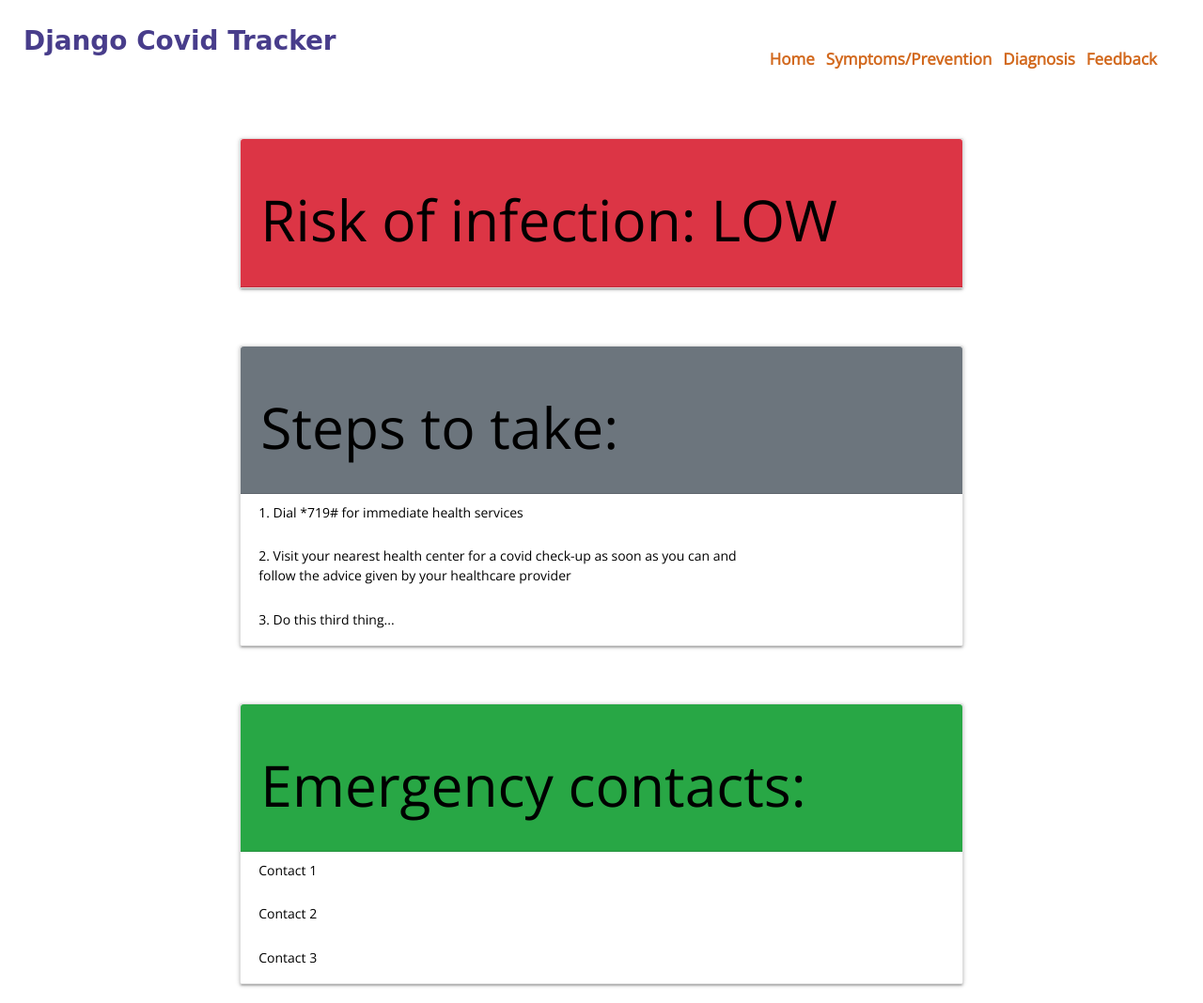
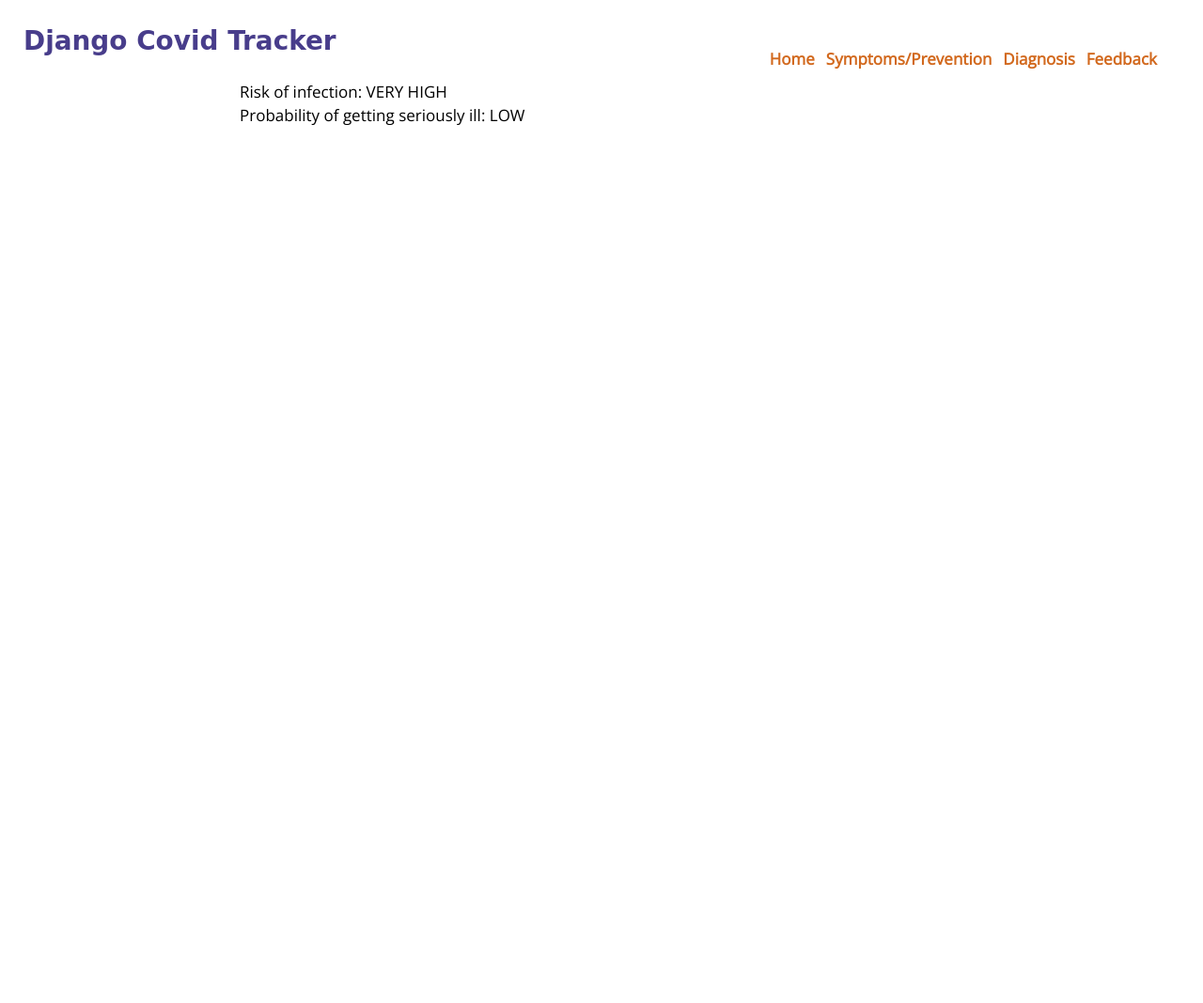
Before and after one commit to MsMutinda/CovidTracker, a Django app: page /feedback/ in a window 1280 px wide. Shown: the whole page at 94% size. After the commit the page ends 134 px from the top, so only its background shows below. Run offline with Django 3.2, Linux system fonts and the light colour scheme; a user stored in the database is signed in; tables that the repository leaves empty hold one stand-in row (values such as "Sample post"); parts of the project's set-up code (start-up, migrations or seed data) failed here and were passed over; some libraries are stand-ins or nearby versions.

Commit message:
check health and travel conditions

```diff
--- a/Tracker/templates/Tracker/infectionfeedback.html
+++ b/Tracker/templates/Tracker/infectionfeedback.html
@@ -2,84 +2,8 @@
 
 {% block content %}
     <section class="container tm-container-max-800 mt-4">
-        <h5 class="pt-5"><strong></strong></h5>
-<!--        {{statement}}-->
-        <div class="card">
-            <div class="card-header h5 bg-danger"><h2><strong>{{message}}</strong></h2></div>
-<!--                <div class="card-body bg-danger">-->
-<!--                    <div class="row">-->
-<!--                        <div class="l-1 p-2 col-12" style="font-weight: bolder; font-size: large">-->
-<!--                            <p>Very High</p>-->
-<!--                        </div>-->
-<!--                    </div>-->
-
-                    <div class="row m-1" style="display: none">
-                        <div class="col-2 notice-typename-covid-3">
-                            <p>&nbsp;</p>
-                        </div>
-                        <div class="col-9 ml-1 pt-2">
-                            <p>Level 3: High</p>
-                        </div>
-                    </div>
-
-                    <div class="row m-1" style="display: none">
-                        <div class="col-2 notice-typename-covid-2">
-                            <p>&nbsp;</p>
-                        </div>
-                        <div class="col-9 ml-1 pt-2">
-                            <p>Level 2: Moderate</p>
-                        </div>
-                    </div>
-
-                    <div class="row m-1" style="display: none">
-                        <div class="col-2 notice-typename-covid-1">
-                            <p>&nbsp;</p>
-                        </div>
-                        <div class="col-9 ml-1 pt-2">
-                            <p>Level 1: Low</p>
-                        </div>
-                    </div>
-
-                    <div class="row m-1" style="display: none">
-                        <div class="col-2 notice-typename-covid-unknown">
-                            <p>&nbsp;</p>
-                        </div>
-                        <div class="col-9 ml-1 pt-2">
-                            <p>Level unknown</p>
-                        </div>
-                    </div>
-
-                </div>
-            </div>
-        </div>
-<br><br>
-
-        <div class="card">
-            <div class="card-header h5 bg-secondary"><h2><strong>Steps to take: </strong></h2></div>
-                <div class="col-9 ml-1 pt-2">
-                    <p>1. Dial *719# for immediate health services</p>
-                </div>
-                <div class="col-9 ml-1 pt-2">
-                    <p>2. Visit your nearest health center for a covid check-up as soon as you can and follow the advice given by your healthcare provider</p>
-                </div>
-                <div class="col-9 ml-1 pt-2">
-                    <p>3. Do this third thing...</p>
-                </div>
-        </div>
-        <br><br>
-
-        <div class="card">
-            <div class="card-header h5 bg-success"><h2><strong>Emergency contacts: </strong></h2></div>
-                <div class="col-9 ml-1 pt-2">
-                    <p>Contact 1</p>
-                </div>
-                <div class="col-9 ml-1 pt-2">
-                    <p>Contact 2</p>
-                </div>
-                <div class="col-9 ml-1 pt-2">
-                    <p>Contact 3</p>
-                </div>
-        </div>
-
+        {{message}}
+        <br>
+        {{message2}}
     </section>
 {% endblock %}
--- a/Tracker/views.py
+++ b/Tracker/views.py
@@ -13,12 +13,21 @@ from django.template.context_processors import csrf
 from django.views.decorators.csrf import csrf_exempt
 from django.contrib.auth.models import User
 import json
+import matplotlib.pyplot as plt
 from bs4 import BeautifulSoup as beauty
 import requests
 from six.moves import urllib
 import pandas as pd
+import matplotlib
+# from future.moves import tkinter as tk
+# try:
+#     import Tkinter as tk # this is for python2
+# except:
+#     import tkinter as tk
+# matplotlib.use('TkAgg')
+from matplotlib.pyplot import *
+import numpy as np
 from plotly.graph_objs import Bar, Layout, Figure, Scatter
-# import plotly.express as px
 from plotly.offline import plot
 from django.template.loader import render_to_string
 pd.set_option('display.width', 1000)
@@ -152,37 +161,104 @@ def save_travel(request):
         # return HttpResponseRedirect(reverse('Tracker:feedback'))
 
 
+
 def health_travel_analysis(request):
-    # health data analysis
-    health1 = Health.objects.raw("select * from health where user_id = 2 and age like '18-25%%' and diseases is not NULL and medication like 'Yes%%' or transplant like 'Yes%%' or vaccination like 'Yes%%'")
-    health2 = Health.objects.raw("select * from health where user_id = 2 and age like '26-35%%' and diseases is not NULL and medication like 'Yes%%' and transplant like 'Yes%%' or vaccination like 'Yes%%'")
-    health3 = Health.objects.raw("select * from health where user_id = 2 and age like '36-54%%' and diseases is not NULL or medication like 'Yes%%' or transplant like 'Yes%%' or vaccination like 'Yes%%'")
-    health4 = Health.objects.raw("select * from health where user_id = 2 and age like '55-74%%' and diseases is not NULL or medication like 'Yes%%' or transplant like 'Yes%%' or vaccination like 'Yes%%'")
-    health5 = Health.objects.raw("select * from health where user_id = 2 and age like '75 and above%%' and diseases is not NULL or medication like 'Yes%%' and transplant like 'Yes%%' and vaccination like 'Yes%%'")
-    health_results = list(chain(health1, health2, health3, health4, health5))
-    print(len(health_results))
+    # health data retrieval
+    # age 18-25
+    health1 = Health.objects.raw("select * from health where user_id = 2 and age like '18-25%%' and diseases is not NULL")
+    health2 = Health.objects.raw("select * from health where user_id = 2 and age like '18-25%%' and medication like 'yes%%'")
+    health3 = Health.objects.raw("select * from health where user_id = 2 and age like '18-25%%' and transplant like 'yes%%'")
+    health4 = Health.objects.raw("select * from health where user_id = 2 and age like '18-25%%' and vaccination like 'no%%'")
+    health_results1 = len(list(chain(health1, health2, health3, health4))) + 1
 
-    # travel data analysis
+    # age 26-35
+    health5 = Health.objects.raw("select * from health where user_id = 2 and age like '18-25%%' and diseases is not NULL")
+    health6 = Health.objects.raw("select * from health where user_id = 2 and age like '26-35%%' and medication like 'yes%%'")
+    health7 = Health.objects.raw("select * from health where user_id = 2 and age like '26-35%%' and transplant like 'yes%%'")
+    health8 = Health.objects.raw("select * from health where user_id = 2 and age like '25-35%%' and vaccination like 'no%%'")
+    health_results2 = len(list(chain(health5, health6, health7, health8))) + 2
+
+    # age 36-54
+    health9 = Health.objects.raw("select * from health where user_id = 2 and age like '18-25%%' and diseases is not NULL")
+    health10 = Health.objects.raw("select * from health where user_id = 2 and age like '36-54%%' and medication like 'yes%%'")
+    health11 = Health.objects.raw("select * from health where user_id = 2 and age like '36-54%%' and transplant like 'yes%%'")
+    health12 = Health.objects.raw("select * from health where user_id = 2 and age like '36-54%%' and vaccination like 'no%%'")
+    health_results3 = len(list(chain(health9, health10, health11, health12))) + 3
+
+    # age 55-74
+    health13 = Health.objects.raw("select * from health where user_id = 2 and age like '18-25%%' and diseases is not NULL")
+    health14 = Health.objects.raw("select * from health where user_id = 2 and age like '55-74%%' and medication like 'yes%%'")
+    health15 = Health.objects.raw("select * from health where user_id = 2 and age like '55-74%%' and transplant like 'yes%%'")
+    health16 = Health.objects.raw("select * from health where user_id = 2 and age like '55-74%%' and vaccination like 'no%%'")
+    health_results4 = len(list(chain(health13, health14, health15, health16))) + 4
+
+    # age 75 and above
+    health17 = Health.objects.raw("select * from health where user_id = 2 and age like '75 and above%%' and diseases is not NULL")
+    health18 = Health.objects.raw("select * from health where user_id = 2 and age like '75 and above%%' and medication like 'yes%%'")
+    health19 = Health.objects.raw("select * from health where user_id = 2 and age like '75 and above%%' and transplant like 'yes%%'")
+    health20 = Health.objects.raw("select * from health where user_id = 2 and age like '75 and above%%' and vaccination like 'no%%'")
+    health_results5 = len(list(chain(health17, health18, health19, health20))) + 5
+
+    # travel data retrieval
     # travel_results = Travel.objects.raw("select * from travel where (risk_areas, crowdy_places, international_travel, victim_contact) LIKE 'Yes%%'")
-    userid = request.user.id
     travel1 = Travel.objects.raw("select * from travel where user_id = 2 and risk_areas like 'Yes%%'")
     travel2 = Travel.objects.raw("select * from travel where user_id = 2 and crowdy_places like 'Yes%%'")
     travel3 = Travel.objects.raw("select * from travel where user_id = 2 and international_travel like 'Yes%%'")
     travel4 = Travel.objects.raw("select * from travel where user_id = 2 and victim_contact like 'Yes%%'")
-    travel_results = list(chain(travel1, travel2, travel3, travel4))
-    print(len(travel_results))
+    travel_results = len(list(chain(travel1, travel2, travel3, travel4)))
 
-    if len(travel_results) >= 4:
-        message = 'You are at a high risk of infection'
-    elif len(travel_results) == 3:
-        message = 'Risk of infection: MEDIUM'
-    else:
-        message = 'Risk of infection: LOW'
+    # health + travel analysis
+    person = request.user.id
+    print(person)
+    person_age = Health.objects.values('age').filter(user_id = request.user.id)   #filter user_id to capture current user and not a defined value
+    for age in person_age:
+        if age == '75 and above' and travel_results >= 4:
+            risk = health_results5 + travel_results
+            message = 'Risk of infection: LOW'
+            message2 = 'Probability of getting seriously ill: VERY HIGH'
+        elif age == '55-74' and travel_results == 3:
+            risk = health_results4 + travel_results
+            message = 'Risk of infection: LOW'
+            message2 = 'Probability of getting seriously ill: HIGH'
+        elif age == '36-54' and len(travel_results) == 2:
+            risk = health_results3 + travel_results
+            message = 'Risk of infection: MEDIUM'
+            message2 = 'Probability of getting seriously ill: MEDIUM'
+        elif age == '26-35' and len(travel_results) == 2:
+            risk = health_results2 + travel_results
+            message = 'Risk of infection: HIGH'
+            message2 = 'Probability of getting seriously ill: MEDIUM'
+        # elif age == '18-25' and len(travel_results) <= 1:
+        #     risk = health_results1 + travel_results
+        #     message = 'Risk of infection: VERY HIGH'
+        #     message2 = 'Probability of getting seriously ill: LOW'
+        else:
+            risk = health_results1 + travel_results
+            message = 'Risk of infection: VERY HIGH'
+            message2 = 'Probability of getting seriously ill: LOW'
+        # else:
+        #     risk = 00
+        #     message = 'Risk of infection: Unknown'
+        #     message2 = 'Probability of getting seriously ill: Unknown'
+        #     print('something is wrong')
+
+    # graph to visualize risk factors
+    # age = ['75 and above', '55-74', '36-64', '26-35', '18-25']
+    # infection = ['LOW', 'MEDIUM', 'HIGH', 'VERY HIGH', 'paddingdata']
+    # illness = ['LOW', 'MEDIUM', 'HIGH', 'VERY HIGH', 'paddingdata']
+    # fig, ax = matplotlib.pyplot.subplots()
+    # ax.plot(age, infection, label="Risk of infection", color='orange')
+    # ax.plot(age, illness, label="Probability of getting seriously ill", color='blue')
+    # ax.legend()
+    # plt.show()
+    # for k, v in data.items():
+    #     plt.plot(range(1, len(v) + 1), v, '.-', label=k)
 
     c = {
+        'risk': risk,
         'message': message,
+        'message2': message2,
     }
-
     return render(request, 'Tracker/infectionfeedback.html', c)
 
 
```
Also changed, not shown: Tracker/templates/Tracker/symptoms.html (+9 -5 lines), 1 other file.
